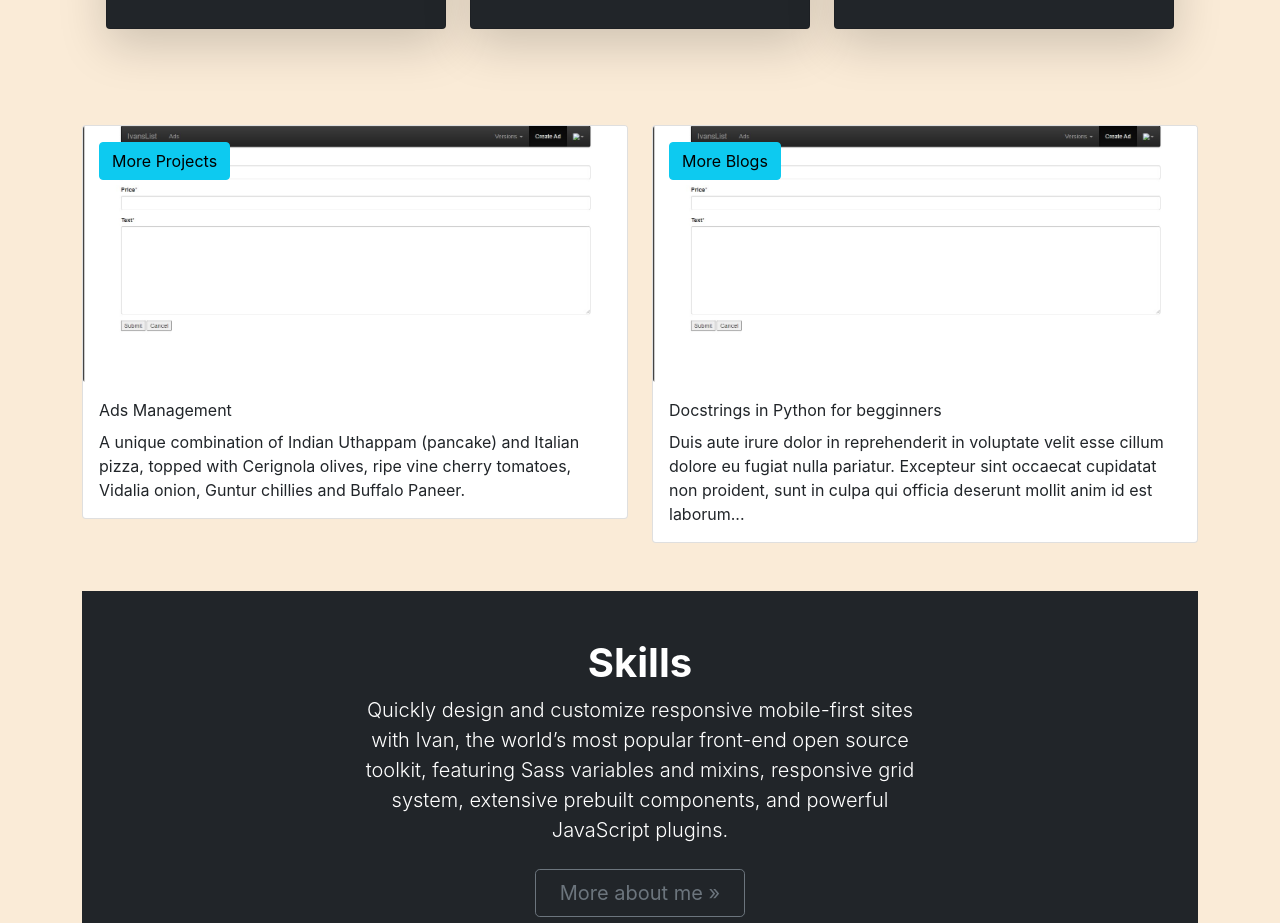
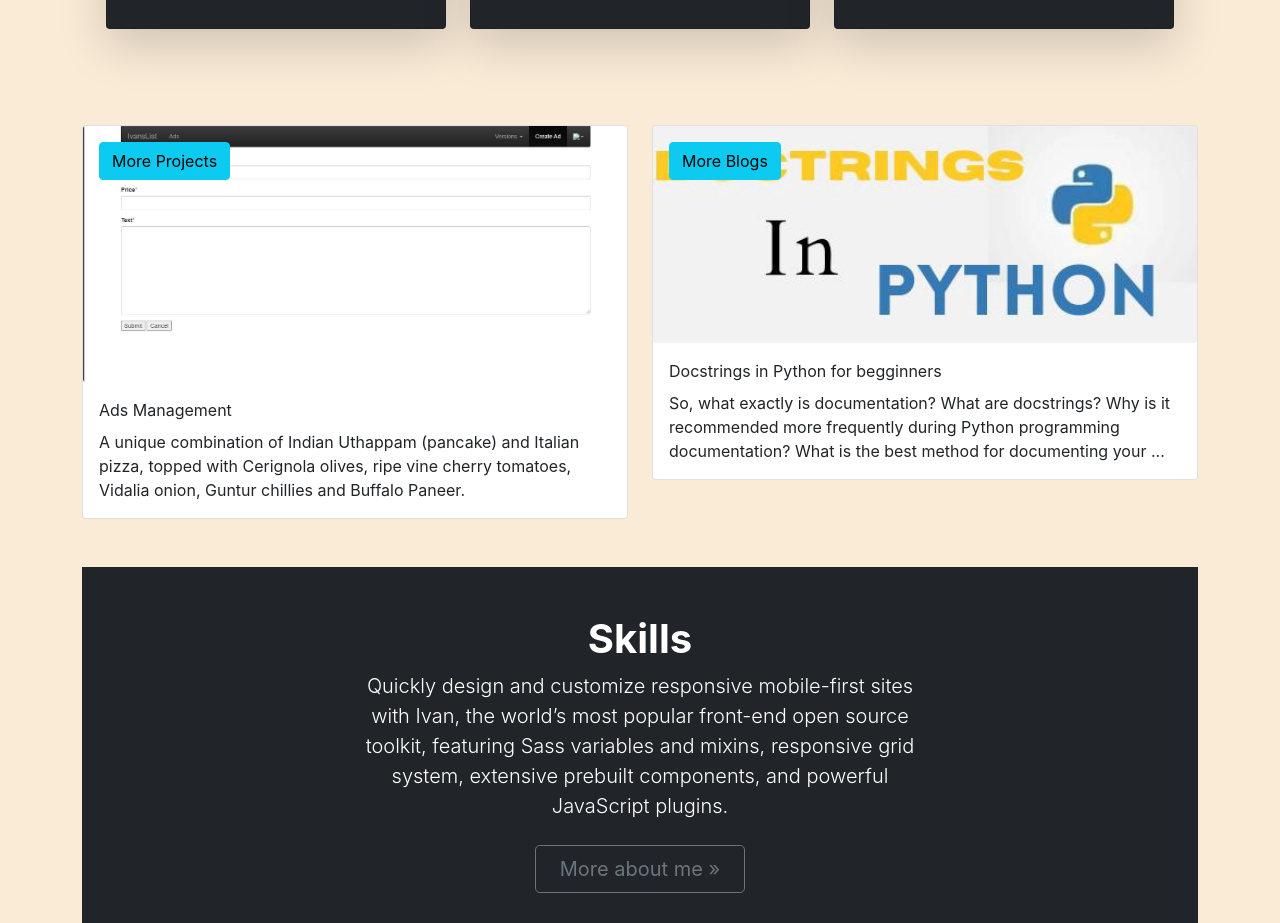
Before and after one commit to 874bowen/master-portfolio, a React (Create React App) app: page / in a window 1280 px wide. Shown: the part 1120-2043 px from the top of the page. Built offline with nearby package versions, Linux system fonts and the light colour scheme.

Commit message:
Some changes on image to be rendered on the projects.js and blogs.js

```diff
--- a/src/App.css
+++ b/src/App.css
@@ -50,6 +50,9 @@ body {
 #projects{
   background-color: antiquewhite;
   /* background-color: #d35d5d; */
+}
+#aboutme{
+  background-color: antiquewhite;
 }
 #blogs{
   background-color: antiquewhite;
--- a/src/shared/blogs.js
+++ b/src/shared/blogs.js
@@ -3,10 +3,10 @@ export const BLOGS = [
         id: 0,
         title:'Docstrings in Python for begginners',
         subtitle: 'Python',
-        image: './images/dj-ads.jpg',
+        image: './images/docpy.jpeg',
         link: "https://medium.com/@ivan_bowen/docstrings-in-python-for-beginners-9bdd2657f8c4",
         date: "2022-04-23T19:50:28.346094Z",
-        description:'Duis aute irure dolor in reprehenderit in voluptate velit esse cillum dolore eu fugiat nulla pariatur. Excepteur sint occaecat cupidatat non proident, sunt in culpa qui officia deserunt mollit anim id est laborum...',
+        description:'So, what exactly is documentation? What are docstrings? Why is it recommended more frequently during Python programming documentation? What is the best method for documenting your ...',
         featured: true,
     },
     {
--- a/src/shared/projects.js
+++ b/src/shared/projects.js
@@ -3,7 +3,7 @@ export const PROJECTS = [
       id: 0,
       title:'Restaurant Con Fusion',
       subtitle: 'React.js',
-      image: './images/react-conF.jpg',
+      image: './images/react.jpg',
       category: 'frontend',
       link: "https://reactbootcamp.com",
       gif: './images/bootstrap-con.gif',
@@ -14,7 +14,7 @@ export const PROJECTS = [
       id: 1,
       title:'Code Snippets App',
       subtitle: 'Djangorestframework',
-      image: './images/django-rest.jpg',
+      image: './images/djangorest.jpg',
       category: 'backend',
       link: "https://reactbootcamp.com",
       gif: './images/bootstrap-con.gif',
@@ -36,7 +36,7 @@ export const PROJECTS = [
       id: 3,
       title:'Con Fusion Restaurant',
       subtitle: 'Bootstrap-UI',
-      image: './images/conF-bootstrap.jpg',
+      image: './images/bootstrap.jpg',
       category: 'backend',
       link: "https://reactbootcamp.com",
       gif: './images/bootstrap-con.gif',
@@ -46,8 +46,8 @@ export const PROJECTS = [
     {
         id: 4,
         title:'Social-Media Posts',
-        subtitle: 'Bootstrap-UI',
-        image: './images/fast-API.jpg',
+        subtitle: 'FastAPI',
+        image: './images/fastapi.jpg',
         category: 'backend',
         link: "https://reactbootcamp.com",
         gif: './images/bootstrap-con.gif',
```
